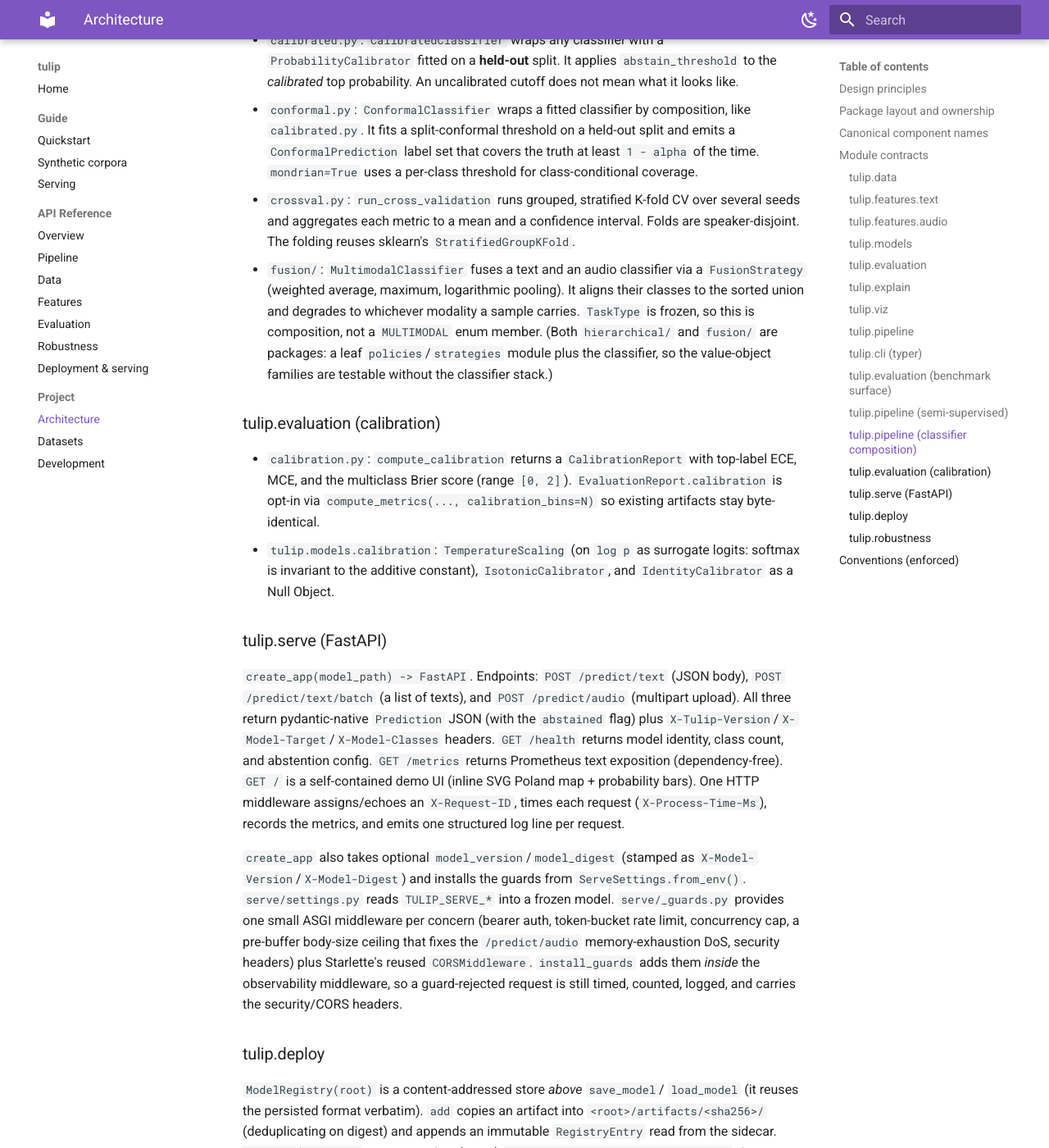
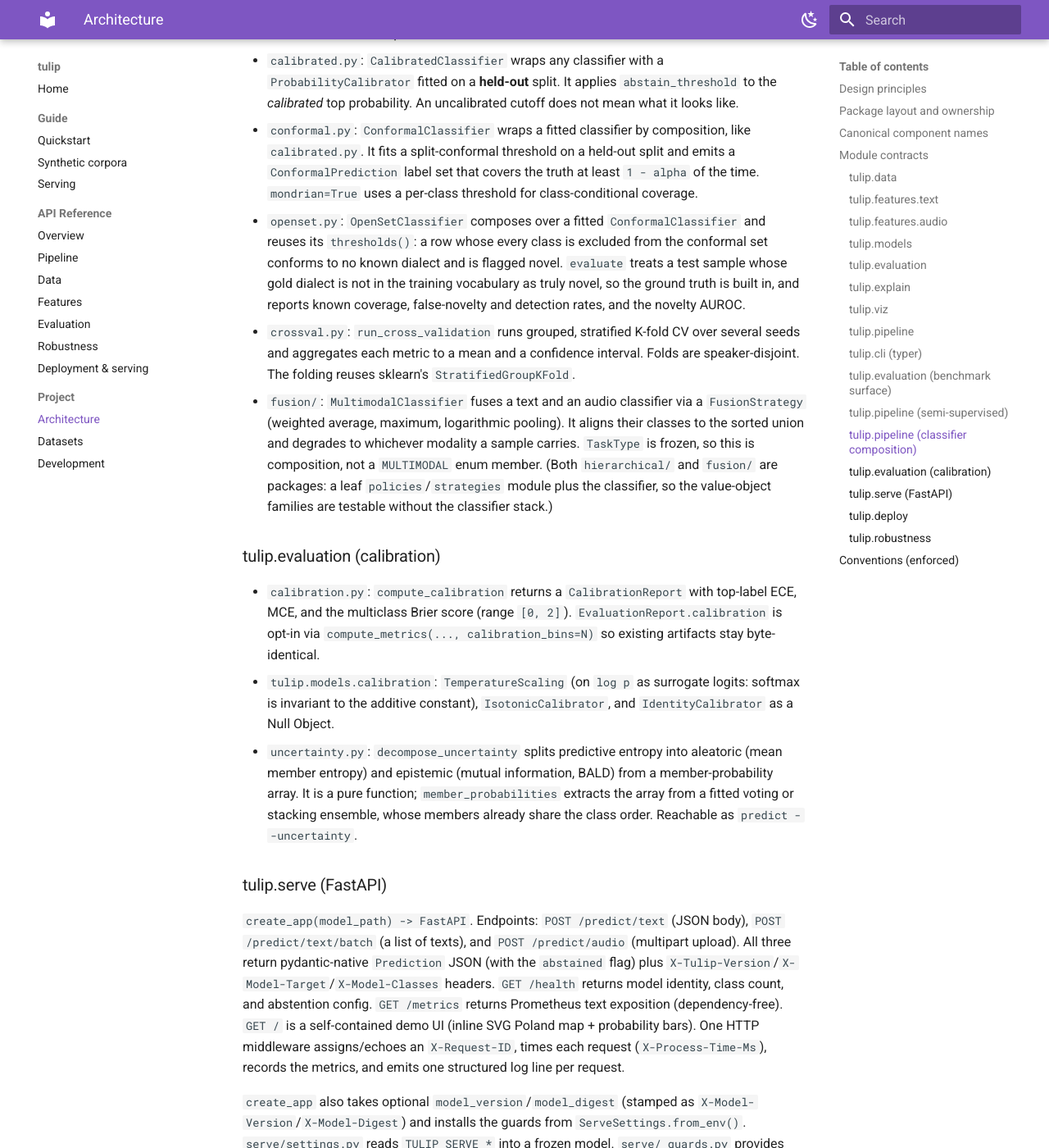
Before and after one commit to Canon-Regularis/tulip, an MkDocs documentation site: the page built from docs/architecture.md, in a window 1280 px wide and 1400 px high, scrolled down 8084 px. Shown: the whole window at 82% size. Built offline with MkDocs 1.6.1 and Material for MkDocs 9.7.7, drawn with Linux system fonts in a browser that asks for light colours; some of the changed text lies outside the part shown.

Commit message:
docs(reference): document open-set and uncertainty

```diff
--- a/docs/architecture.md
+++ b/docs/architecture.md
@@ -271,7 +271,8 @@ marker lexicon. The lexicon-key to family reconciliation lives once in
 `--map out.html`; inline explanations via `--explain <method>`), `explain`
 (standalone; the command group the contract lists), `benchmark`, `leaderboard`
 (also emits significance), `analyze` (selective + error report from a saved
-`predictions_<split>.json`), `crossval`, `transfer`, `conformal`, `robustness`
+`predictions_<split>.json`), `crossval`, `transfer`, `conformal`, `openset`
+(flag inputs unlike any known dialect), `robustness`
 (score a model as its inputs are perturbed), `repro verify`
 (regenerate a suite and fail on drift from the committed board), `registry`
 (add/promote/rollback/ls/resolve), `card` (dataset/model), `selftrain`, `serve`.
@@ -354,6 +355,12 @@ satisfies the protocol via a `predict_samples` adapter.
   held-out split and emits a `ConformalPrediction` label set that covers the
   truth at least `1 - alpha` of the time. `mondrian=True` uses a per-class
   threshold for class-conditional coverage.
+- `openset.py`: `OpenSetClassifier` composes over a fitted `ConformalClassifier`
+  and reuses its `thresholds()`: a row whose every class is excluded from the
+  conformal set conforms to no known dialect and is flagged novel. `evaluate`
+  treats a test sample whose gold dialect is not in the training vocabulary as
+  truly novel, so the ground truth is built in, and reports known coverage,
+  false-novelty and detection rates, and the novelty AUROC.
 - `crossval.py`: `run_cross_validation` runs grouped, stratified K-fold CV over
   several seeds and aggregates each metric to a mean and a confidence interval.
   Folds are speaker-disjoint. The folding reuses sklearn's
@@ -375,6 +382,11 @@ satisfies the protocol via a `predict_samples` adapter.
 - `tulip.models.calibration`: `TemperatureScaling` (on `log p` as surrogate
   logits: softmax is invariant to the additive constant), `IsotonicCalibrator`,
   and `IdentityCalibrator` as a Null Object.
+- `uncertainty.py`: `decompose_uncertainty` splits predictive entropy into
+  aleatoric (mean member entropy) and epistemic (mutual information, BALD) from a
+  member-probability array. It is a pure function; `member_probabilities`
+  extracts the array from a fitted voting or stacking ensemble, whose members
+  already share the class order. Reachable as `predict --uncertainty`.
 
 ### tulip.serve (FastAPI)
 
```
Also changed, not shown: docs/reference/evaluation.md (+15 -0 lines), docs/reference/pipeline.md (+12 -0 lines).
